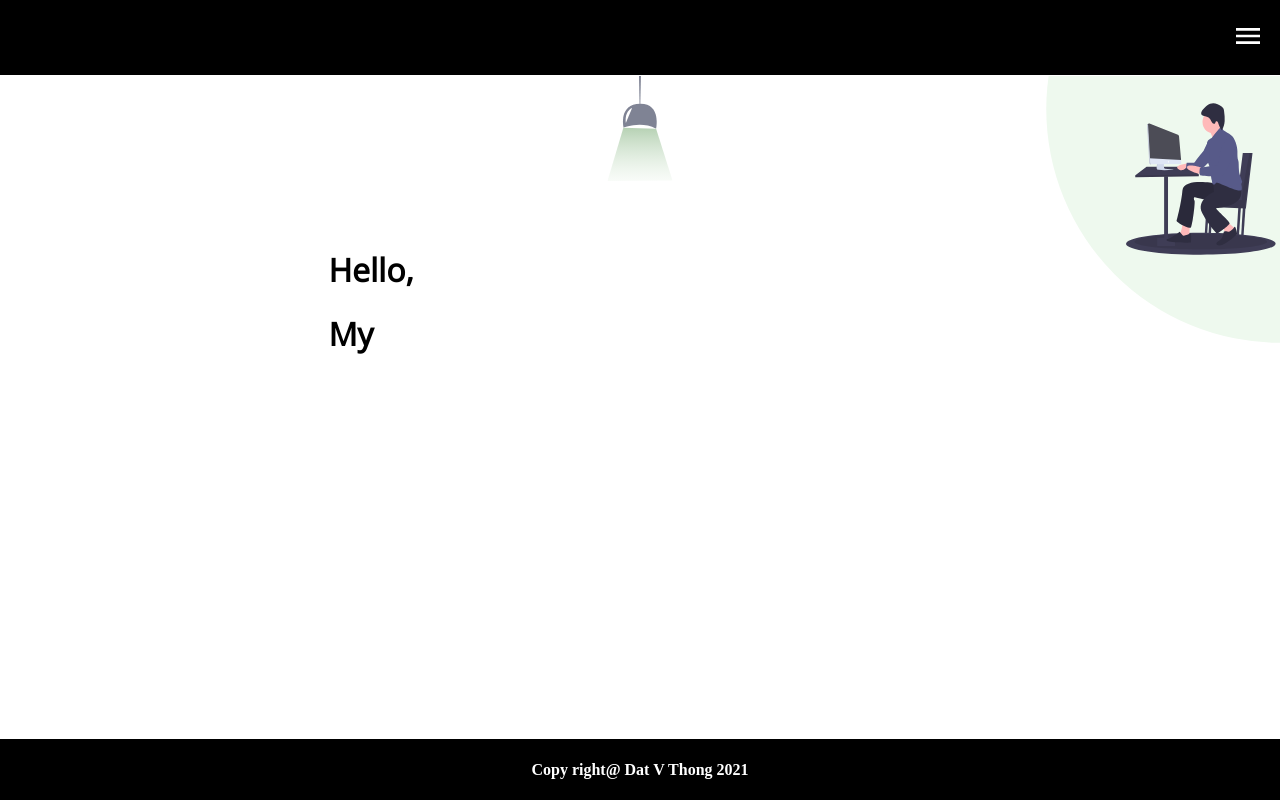
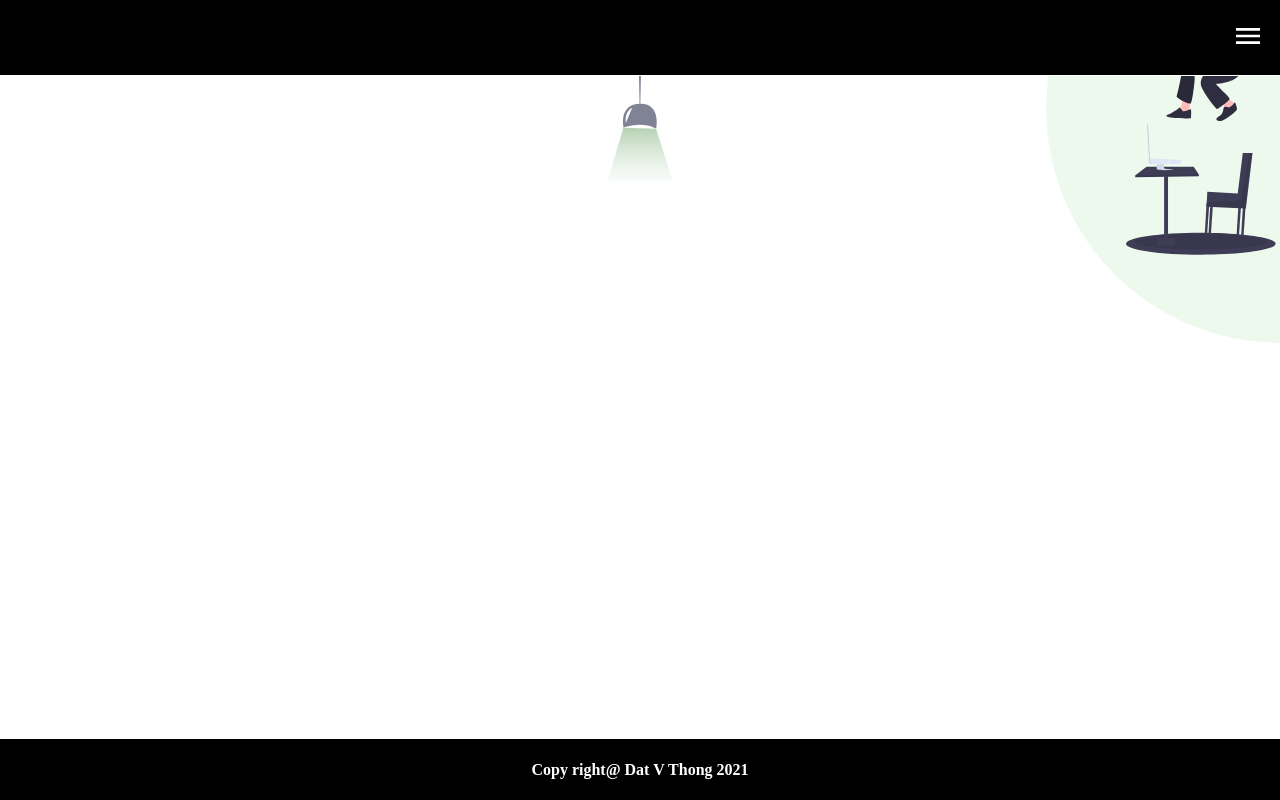
Before and after one commit to oooharuooo/portfolio-react, a React (Create React App) app: page /about in a window 1280 px wide. Both pictures are taken after a click on the element 640 px from the left and 131 px from the top of the page. Built offline with nearby package versions, Linux system fonts and the light colour scheme; a web font is replaced by a local one.

Commit message:
added personTyping animation

```diff
--- a/src/components/AboutPage.js
+++ b/src/components/AboutPage.js
@@ -98,7 +98,7 @@ const AboutPage = () => {
 								}}
 								onInit={(typewriter) => {
 									typewriter
-										.pauseFor(2000)
+										.pauseFor(3000)
 										.typeString("<h1>Hello,</h1>")
 										.typeString("<h1>My name is <span>Dat</span>.</h1>")
 										.pauseFor(1000)
--- a/src/img/WorkingPerson.js
+++ b/src/img/WorkingPerson.js
@@ -13,6 +13,52 @@ const container = {
 		transition: {
 			ease: "easeInOut",
 			duration: 2,
+			delay: 0.5,
+			when: "beforeChildren",
+		},
+	},
+};
+
+const dropPerson = {
+	hidden: {
+		y: -500,
+	},
+	visible: {
+		y: 0,
+		transition: {
+			ease: "easeInOut",
+			duration: 0.5,
+			when: "beforeChildren",
+		},
+	},
+};
+
+const handTyping = {
+	hidden: {
+		y: 0,
+	},
+	visible: {
+		y: [-2, 1, 0, -2, 0],
+		transition: {
+			ease: "easeInOut",
+			duration: 1,
+			delay: 0.5,
+			repeat: Infinity,
+			repeatType: "reverse",
+		},
+	},
+};
+
+const monitor = {
+	hidden: {
+		opacity: 0,
+	},
+	visible: {
+		opacity: 1,
+		fill: "black",
+		transition: {
+			ease: "easeInOut",
+			duration: 1,
 			delay: 0.5,
 		},
 	},
@@ -104,7 +150,7 @@ const WorkingPerson = ({ lightOpening }) => {
 										fill="#3F3D56"
 									/>
 								</g>
-								<g id="person">
+								<motion.g variants={dropPerson} id="person">
 									<path
 										id="Vector_13"
 										d="M85.8427 220.877C85.8427 220.877 84.0761 236.679 80.5429 239.427C77.0097 242.175 95.2647 245.61 95.2647 245.61L96.4424 224.999L85.8427 220.877Z"
@@ -163,7 +209,8 @@ const WorkingPerson = ({ lightOpening }) => {
 									/>
 									<g id="person-hand">
 										<g id="person-hand-right">
-											<path
+											<motion.path
+												variants={handTyping}
 												id="Vector_24"
 												d="M92.9091 132.247C92.9091 132.247 71.7099 134.308 78.7763 140.491C85.8427 146.675 92.9091 136.369 92.9091 136.369V132.247Z"
 												fill="#FFB9B9"
@@ -175,7 +222,8 @@ const WorkingPerson = ({ lightOpening }) => {
 											/>
 										</g>
 										<g id="person-hand-left">
-											<path
+											<motion.path
+												variants={handTyping}
 												id="Vector_26"
 												d="M113.255 138.202C113.255 138.202 93.7373 132.162 92.1455 137.357C90.5537 142.553 108.809 147.362 108.809 147.362H116.464L113.255 138.202Z"
 												fill="#FFB9B9"
@@ -187,7 +235,7 @@ const WorkingPerson = ({ lightOpening }) => {
 											/>
 										</g>
 									</g>
-								</g>
+								</motion.g>
 								<g id="monitor">
 									<path
 										id="Vector_28"
@@ -200,10 +248,10 @@ const WorkingPerson = ({ lightOpening }) => {
 										d="M48.4786 141.57L58.047 142.466L71.6908 141.432L71.4533 141.406L57.663 141.983L48.4195 140.812C45.7971 140.007 47.2985 134.694 48.2447 132.014L47.4745 132.06C44.0488 141.432 48.4786 141.57 48.4786 141.57Z"
 										fill="black"
 									/>
-									<path
+									<motion.path
+										variants={monitor}
 										id="Vector_30"
 										d="M32.6196 74.8617L35.4853 123.342V129.194C35.5727 130.664 36.172 133.224 37.436 133.215L39.7838 130.865H82.0529C82.7806 130.86 80.3339 129.621 80.2618 128.776L83.226 126.97L80.1239 91.4212C80.0749 90.8597 79.8894 90.3262 79.5893 89.8835C79.2892 89.4408 78.887 89.1074 78.43 88.9224L36.4366 71.9563C35.0072 71.3788 33.5531 71.5842 32.6435 72.4663C32.0198 73.0713 32.5475 73.6544 32.6196 74.8617Z"
-										fill="#4C4C56"
 									/>
 									<path
 										id="Vector_31"
```
